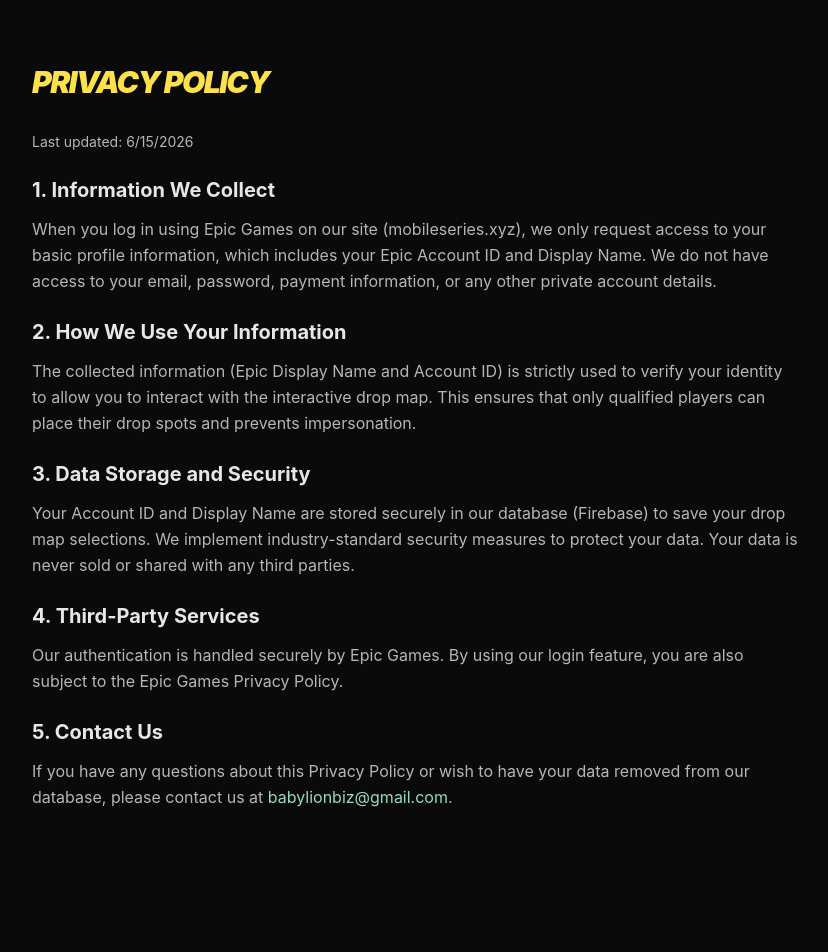
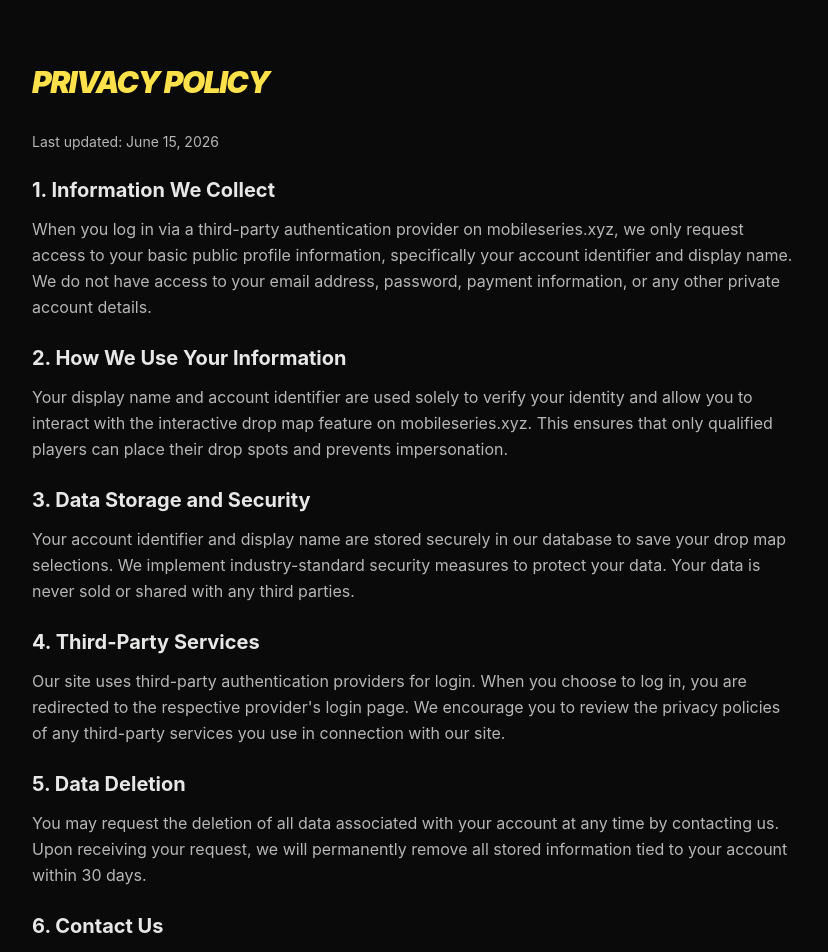
Before and after one commit to DogeminerCE/mobileseries, a React (Vite) app: page /pp in a window 1280 px wide. Shown: the top 952 px of the page, without its empty margins (224-1052 px from the left). Before the commit the page ends 874 px from the top, so only its background shows below. Built offline with nearby package versions, Linux system fonts and the light colour scheme.

Commit message:
fix: remove all direct Epic Games claims from privacy policy and about page for brand review

```diff
--- a/src/About.tsx
+++ b/src/About.tsx
@@ -21,33 +21,33 @@
         <section className="space-y-3">
           <h2 className="text-xl font-bold text-white/90">What is mobileseries.xyz?</h2>
           <p className="text-white/70 leading-relaxed">
-            mobileseries.xyz is a community-built competitive Fortnite tournament tracker and leaderboard platform. It aggregates and displays real-time standings, prize pool breakdowns, and player statistics for official Fortnite Mobile competitive events — including the Venture Series, Blitz Series, and Test Cup tournaments.
+            mobileseries.xyz is a community-built competitive Fortnite tournament tracker and leaderboard platform. It aggregates and displays real-time standings, prize pool breakdowns, and player statistics for Fortnite Mobile competitive events — including the Venture Series, Blitz Series, and Test Cup tournaments.
           </p>
           <p className="text-white/70 leading-relaxed">
-            The platform also includes an interactive Drop Map feature that allows qualified players to log in with their Epic Games account and mark their planned landing spots for upcoming heats and finals.
+            The platform also includes an interactive Drop Map feature that allows qualified players to log in and mark their planned landing spots for upcoming heats and finals.
           </p>
         </section>
 
         <section className="space-y-3">
           <h2 className="text-xl font-bold text-white/90">Publisher</h2>
           <p className="text-white/70 leading-relaxed">
-            mobileseries.xyz is developed and maintained by <strong className="text-white/90">Babylion122</strong>, an independent developer and Fortnite community organizer. This is a fan-made community project and is not affiliated with, endorsed by, or sponsored by Epic Games, Inc.
+            mobileseries.xyz is developed and maintained by <strong className="text-white/90">Babylion122</strong>, an independent developer and Fortnite community organizer.
           </p>
         </section>
 
         <section className="space-y-3">
           <h2 className="text-xl font-bold text-white/90">How It Works</h2>
           <ul className="text-white/70 leading-relaxed list-disc list-inside space-y-2">
-            <li>Tournament standings are pulled from the Osirion API and updated every 30 minutes.</li>
-            <li>The Drop Map uses Epic Games OAuth to verify player identities with the <code className="text-[#98D8C8] bg-white/5 px-1.5 py-0.5 rounded text-xs">basic_profile</code> scope only (Account ID and Display Name).</li>
+            <li>Tournament standings are pulled from publicly available APIs and updated regularly.</li>
+            <li>The Drop Map uses third-party OAuth authentication to verify player identities using only their public display name and account identifier.</li>
             <li>No passwords, emails, payment info, or private data are ever accessed or stored.</li>
           </ul>
         </section>
 
         <section className="space-y-3">
-          <h2 className="text-xl font-bold text-white/90">Epic Games Integration</h2>
+          <h2 className="text-xl font-bold text-white/90">Authentication</h2>
           <p className="text-white/70 leading-relaxed">
-            This application uses the Epic Games "Sign In with Epic" feature exclusively for identity verification on the Drop Map. When a player clicks "Login with Epic," they are redirected to Epic Games' official OAuth page. We only request the <code className="text-[#98D8C8] bg-white/5 px-1.5 py-0.5 rounded text-xs">basic_profile</code> scope, which grants us access to the player's public Display Name and Account ID — nothing else. Authentication tokens are handled server-side and are never exposed to the browser.
+            This application uses a third-party OAuth provider for identity verification on the Drop Map. We only request the minimum scope necessary to retrieve the player's public display name and account identifier — nothing else. Authentication tokens are handled server-side and are never exposed to the browser.
           </p>
         </section>
 
@@ -64,7 +64,7 @@
         <section className="space-y-3">
           <h2 className="text-xl font-bold text-white/90">Legal</h2>
           <p className="text-white/70 leading-relaxed">
-            Fortnite is a registered trademark of Epic Games, Inc. All tournament data, player names, and game assets are the property of their respective owners. This site is an independent community tool and is not produced, endorsed, supported, or affiliated with Epic Games.
+            Fortnite is a registered trademark of its respective owner. All tournament data, player names, and game assets are the property of their respective owners. This site is an independent community tool and is not produced, endorsed, supported, or affiliated with any game publisher.
           </p>
           <p className="text-white/70 leading-relaxed">
             View our full{' '}
--- a/src/PrivacyPolicy.tsx
+++ b/src/PrivacyPolicy.tsx
@@ -9,41 +9,48 @@
         </h1>
 
         <p className="text-sm text-white/70">
-          Last updated: {new Date().toLocaleDateString()}
+          Last updated: June 15, 2026
         </p>
 
         <section className="space-y-3">
           <h2 className="text-xl font-bold text-white/90">1. Information We Collect</h2>
           <p className="text-white/70 leading-relaxed">
-            When you log in using Epic Games on our site (mobileseries.xyz), we only request access to your basic profile information, which includes your Epic Account ID and Display Name. We do not have access to your email, password, payment information, or any other private account details.
+            When you log in via a third-party authentication provider on mobileseries.xyz, we only request access to your basic public profile information, specifically your account identifier and display name. We do not have access to your email address, password, payment information, or any other private account details.
           </p>
         </section>
 
         <section className="space-y-3">
           <h2 className="text-xl font-bold text-white/90">2. How We Use Your Information</h2>
           <p className="text-white/70 leading-relaxed">
-            The collected information (Epic Display Name and Account ID) is strictly used to verify your identity to allow you to interact with the interactive drop map. This ensures that only qualified players can place their drop spots and prevents impersonation.
+            Your display name and account identifier are used solely to verify your identity and allow you to interact with the interactive drop map feature on mobileseries.xyz. This ensures that only qualified players can place their drop spots and prevents impersonation.
           </p>
         </section>
 
         <section className="space-y-3">
           <h2 className="text-xl font-bold text-white/90">3. Data Storage and Security</h2>
           <p className="text-white/70 leading-relaxed">
-            Your Account ID and Display Name are stored securely in our database (Firebase) to save your drop map selections. We implement industry-standard security measures to protect your data. Your data is never sold or shared with any third parties.
+            Your account identifier and display name are stored securely in our database to save your drop map selections. We implement industry-standard security measures to protect your data. Your data is never sold or shared with any third parties.
           </p>
         </section>
 
         <section className="space-y-3">
           <h2 className="text-xl font-bold text-white/90">4. Third-Party Services</h2>
           <p className="text-white/70 leading-relaxed">
-            Our authentication is handled securely by Epic Games. By using our login feature, you are also subject to the Epic Games Privacy Policy.
+            Our site uses third-party authentication providers for login. When you choose to log in, you are redirected to the respective provider's login page. We encourage you to review the privacy policies of any third-party services you use in connection with our site.
           </p>
         </section>
 
         <section className="space-y-3">
-          <h2 className="text-xl font-bold text-white/90">5. Contact Us</h2>
+          <h2 className="text-xl font-bold text-white/90">5. Data Deletion</h2>
           <p className="text-white/70 leading-relaxed">
-            If you have any questions about this Privacy Policy or wish to have your data removed from our database, please contact us at <a href="mailto:babylionbiz@gmail.com" className="text-[#98D8C8] hover:underline">babylionbiz@gmail.com</a>.
+            You may request the deletion of all data associated with your account at any time by contacting us. Upon receiving your request, we will permanently remove all stored information tied to your account within 30 days.
+          </p>
+        </section>
+
+        <section className="space-y-3">
+          <h2 className="text-xl font-bold text-white/90">6. Contact Us</h2>
+          <p className="text-white/70 leading-relaxed">
+            If you have any questions about this Privacy Policy, wish to have your data removed, or have any other inquiries, please contact us at <a href="mailto:babylionbiz@gmail.com" className="text-[#98D8C8] hover:underline">babylionbiz@gmail.com</a>.
           </p>
         </section>
       </div>
```
